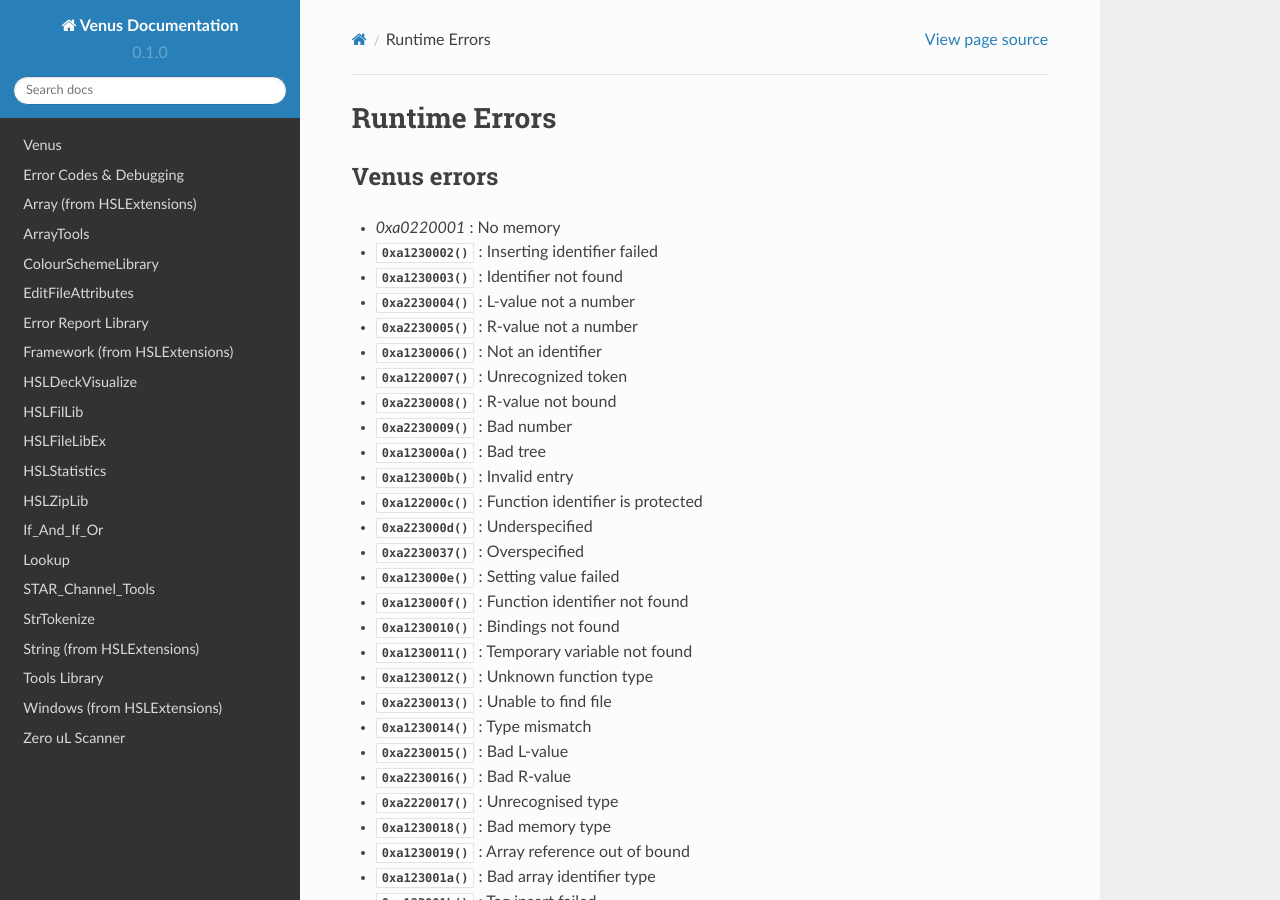
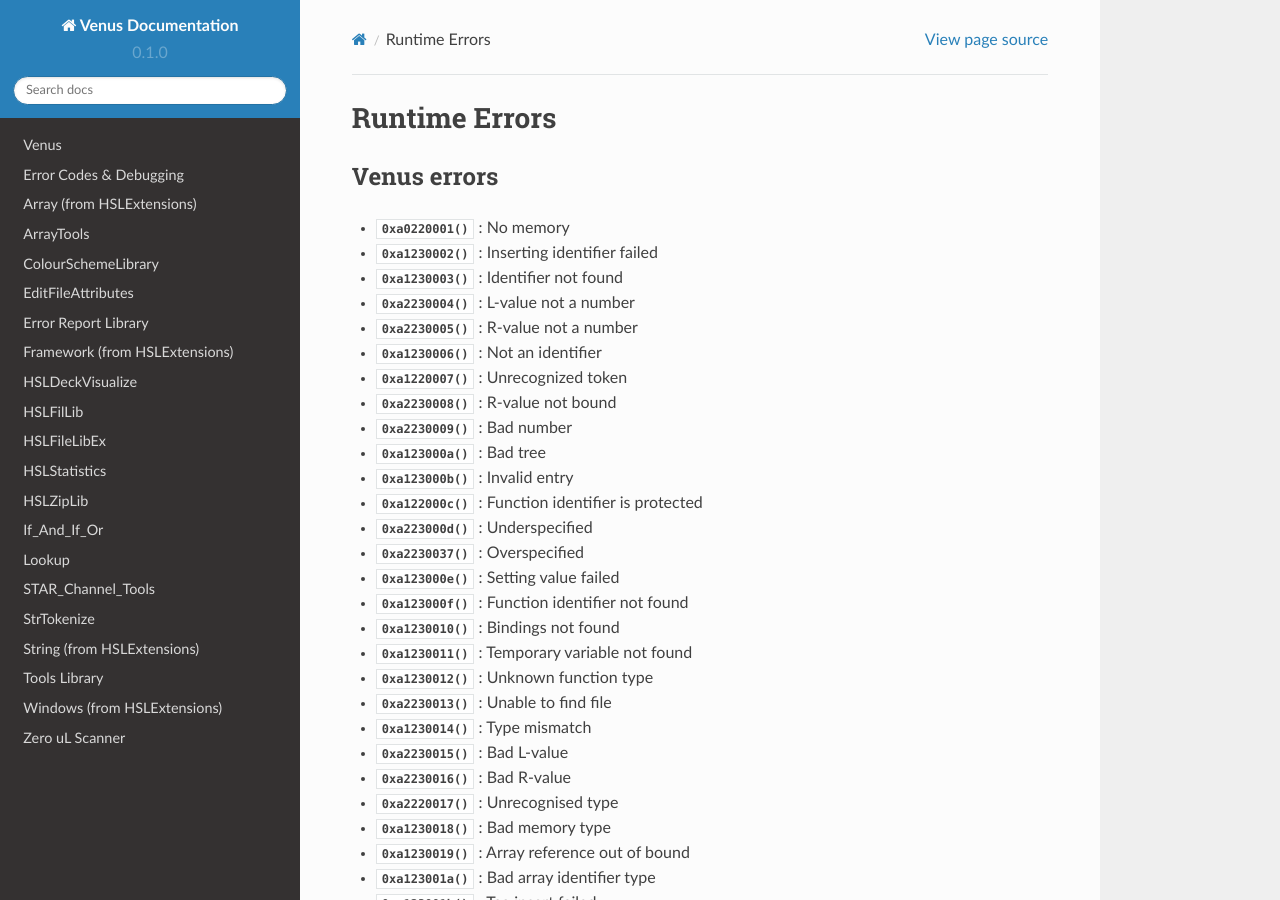
Before and after one commit to theonetruenerd/VenusLibraryDocumentation, a Sphinx documentation site: the page built from docs/source/RuntimeErrors.rst, in a window 1280 px wide and 900 px high. Built offline with Sphinx 7.4.7 and the Read the Docs theme 2.0.0, drawn with Linux system fonts in a browser that asks for light colours; pages that are not in the unit, such as notebooks, are missing from menus; part of the change alters nothing that is shown.

```diff
--- a/docs/source/RuntimeErrors.rst
+++ b/docs/source/RuntimeErrors.rst
@@ -6,7 +6,7 @@ Runtime Errors
 Venus errors
 --------------------
 
-- `0xa0220001` : No memory
+- :func:`0xa0220001` : No memory
 - :py:func:`0xa1230002` : Inserting identifier failed
 - :py:func:`0xa1230003` : Identifier not found
 - :py:func:`0xa2230004` : L-value not a number
@@ -87,7 +87,7 @@ HSLUtilLib2 Errors
 Error explanations and advice
 -----------------------------
 
-.. py:function:: 0xa0220001 (No memory)
+.. function:: 0xa0220001 (No memory)
 
   This error means that the system cannot allocate or access enough memory or disk space for whatever operation causes the error to arise. To fix this, try:
 
```
